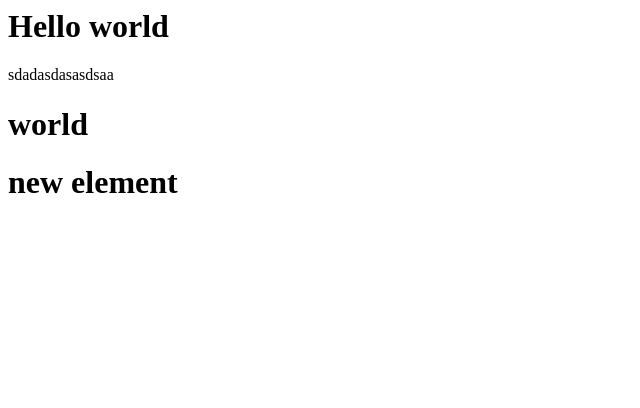
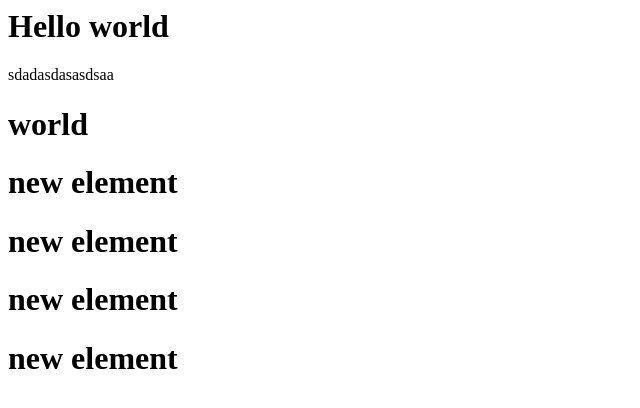
Before and after one commit to husein001/git_lessons, a plain HTML site: page index.html in a window 1280 px wide. Shown: the whole page, without its empty margins (0-640 px from the left). Drawn offline with Linux system fonts and the light colour scheme.

Commit message:
test git commit origin

```diff
--- a/index.html
+++ b/index.html
@@ -4,3 +4,6 @@
 </p>
 <h1> world</h1>
 <h1> new element</h1>
+<h1> new element</h1>
+<h1> new element</h1>
+<h1> new element</h1>
```
